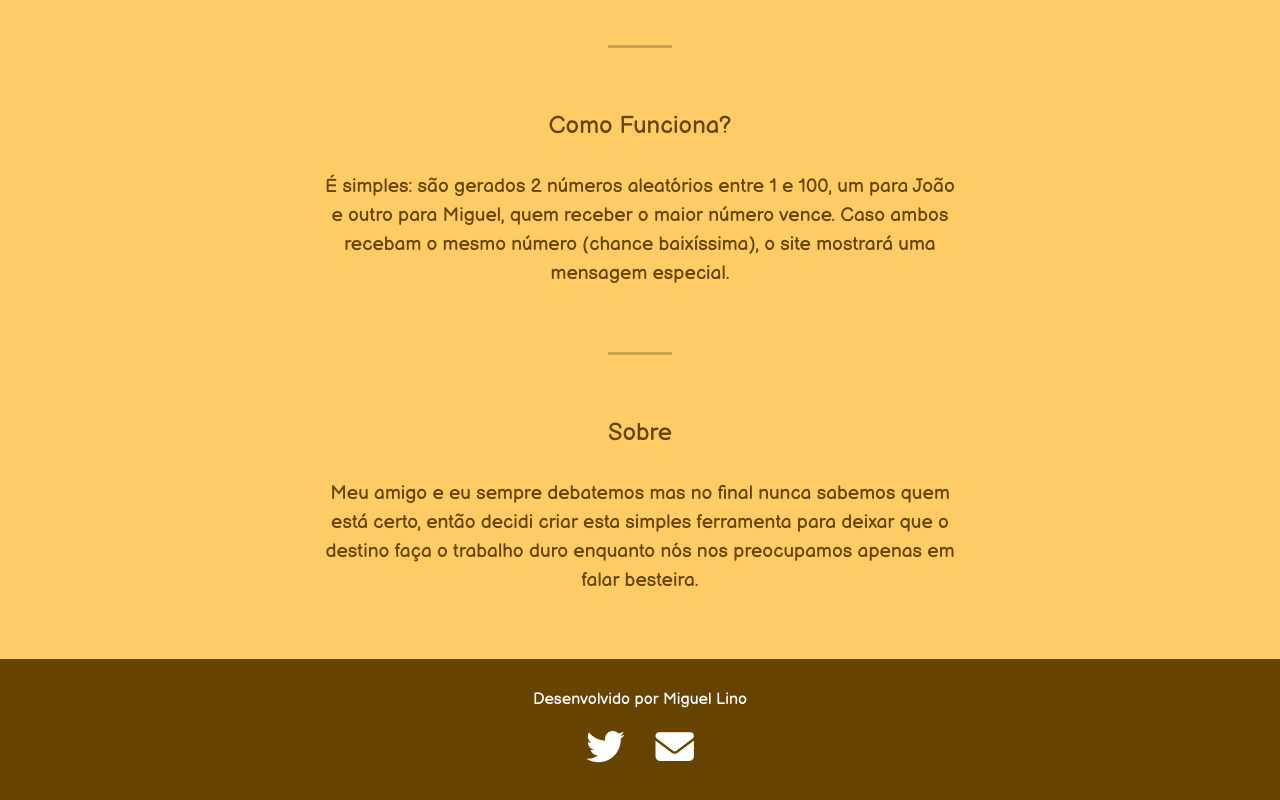
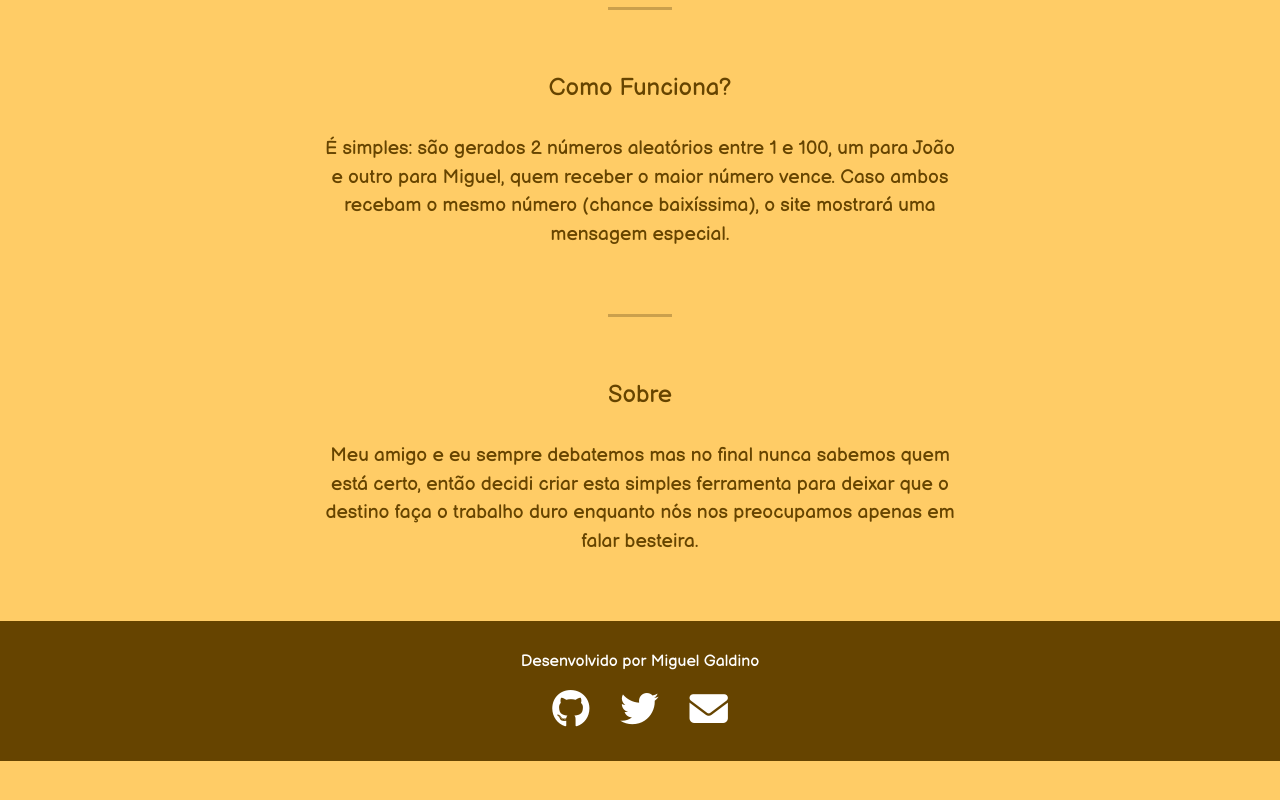
Before and after one commit to miguel-galdino/WhosRight, a plain HTML site: page index.html in a window 1280 px wide. Shown: the part 1120-1920 px from the top of the page. After the commit the page ends 1881 px from the top, so only its background shows below. Drawn offline with nearby package versions, Linux system fonts and the light colour scheme.

Commit message:
title fix

```diff
--- a/index.html
+++ b/index.html
@@ -95,8 +95,9 @@
 
 	       <br>
 
-	       <p class="footer-text">Desenvolvido por Miguel Lino</p>
+	       <p class="footer-text">Desenvolvido por Miguel Galdino</p>
 	   	  <!--  <div class="col-lg-6 col-md-6 col-sm-6 col-xs-6"> -->
+	   	   <span><a href="https://github.com/miguel-galdino" target="_blank" class="footer-link"><i class="fab fa-github fa-2x"></i></a></span>
 	   	   <span><a href="https://twitter.com/linobxd" target="_blank" class="footer-link"><i class="fab fa-twitter fa-2x"></i></a></span>
 	   	   <span><a href="mailto:contatomiguellino@gmail.com" target="_blank" class="footer-link"><i class="fas fa-envelope fa-2x"></i></a></span>
 
--- a/index.js
+++ b/index.js
@@ -1,5 +1,3 @@
-
-
 
 
 var fotoJoao = document.querySelector(".landing-photo1");
--- a/styles.css
+++ b/styles.css
@@ -49,7 +49,7 @@ li{
 
 
 .title{
-	margin-top: 3%;
+	margin-top: auto;
 }
 
 .underline{
```
